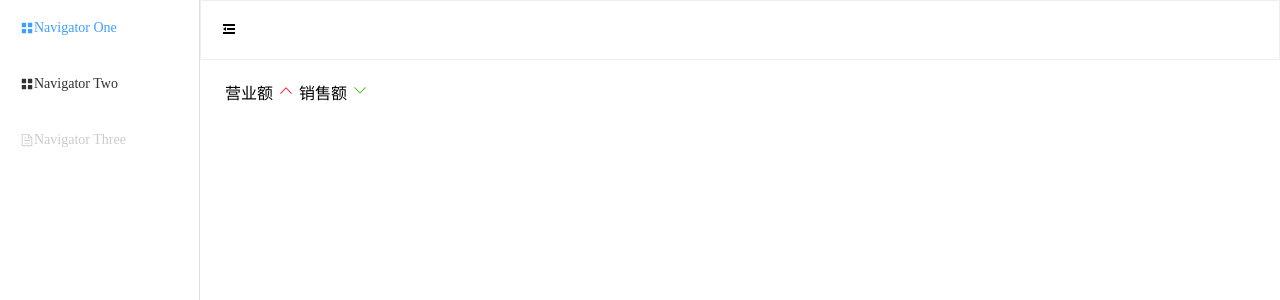
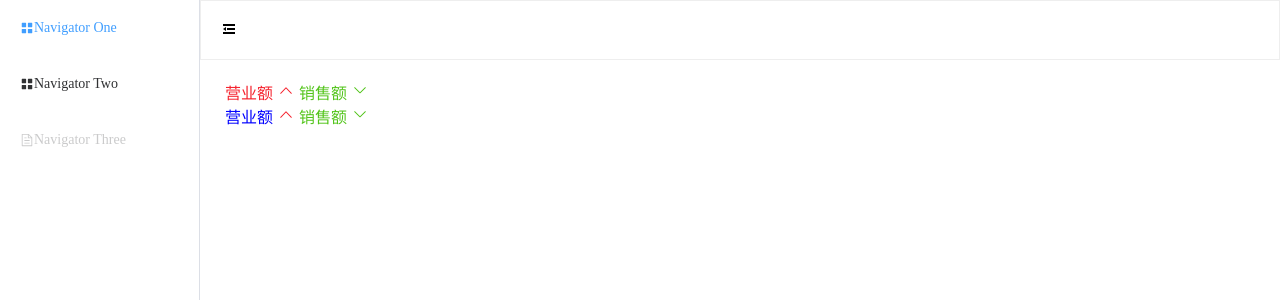
Before and after one commit to Joy-F2E/vue-element-plus-next, a Vue app: page /trend in a window 1280 px wide. Shown: the top 300 px of the page. Built offline with nearby package versions, Linux system fonts and the light colour scheme.

Commit message:
fix: 更新趋势标记组件

```diff
--- a/src/components/Trend/src/index.vue
+++ b/src/components/Trend/src/index.vue
@@ -1,17 +1,28 @@
 <template>
   <div class="trend">
-    <div class="trend--text">
+    <div class="trend--text" :style="{ color: textColor }" >
       <slot v-if="slots.default"></slot>
       <span v-else>{{ text }}</span>
     </div>
     <div class="trend--icon">
-      <el-icon-arrow-up :style="{ color: !reverseColor ? upIconColor : '#52c41a' }" v-if="type === 'up'"></el-icon-arrow-up>
-      <el-icon-arrow-down :style="{ color: !reverseColor ? downIconColor : '#f5222d' }" v-if="type === 'down'"></el-icon-arrow-down>
+      <component
+        :is='`el-icon-${transToKeyBase(upIcon)}`'
+        :style="{ color: !reverseColor ? upIconColor : '#52c41a' }"
+         v-if="type === 'up'"
+      ></component>
+      <component
+        :is='`el-icon-${transToKeyBase(downIcon)}`'
+        :style="{ color: !reverseColor ? downIconColor : '#f5222d' }"
+         v-if="type === 'down'"
+      ></component>
+      <!-- <el-icon-arrow-up :style="{ color: !reverseColor ? upIconColor : '#52c41a' }" v-if="type === 'up'"></el-icon-arrow-up>
+      <el-icon-arrow-down :style="{ color: !reverseColor ? downIconColor : '#f5222d' }" v-if="type === 'down'"></el-icon-arrow-down> -->
     </div>
   </div>
 </template>
 <script setup lang="ts">
-import { useSlots } from 'vue';
+import { transToKeyBase } from '@/utils';
+import { computed, useSlots } from 'vue';
 const props = defineProps({
   // 趋势type是上升（up）还是下降（down）
   type: {
@@ -26,6 +37,22 @@ const props = defineProps({
     type: String,
     default: '#52c41a'
   },
+  upTextColor: {
+    type: String,
+    default: '#f5222d'
+  },
+  downTextColor: {
+    type: String,
+    default: '#52c41a'
+  },
+  upIcon: {
+    type: String,
+    default: 'ArrowUp'
+  },
+  downIcon: {
+    type: String,
+    default: 'ArrowDown'
+  },
   reverseColor: {
     type: Boolean,
     default: false
@@ -35,7 +62,13 @@ const props = defineProps({
     default: '文字'
   }
 })
+// 使用插槽
 let slots = useSlots()
+
+// 设置文本颜色
+let textColor = computed(() => {
+  return props.type === 'up' ? props.upTextColor : props.downTextColor;
+})
 </script>
 <style lang="scss" scoped>
 .trend {
--- a/src/views/trend/index.vue
+++ b/src/views/trend/index.vue
@@ -1,7 +1,13 @@
 <template>
   <div class="trend-wrapper">
-    <m-trend text="营业额" type="up"></m-trend>
-    <m-trend type="down">销售额</m-trend>
+    <div class="trend-item">
+      <m-trend text="营业额" type="up"></m-trend>
+      <m-trend type="down">销售额</m-trend>
+    </div>
+    <div class="trend-item">
+      <m-trend text="营业额" type="up" upTextColor="blue"></m-trend>
+      <m-trend text="销售额" type="down"></m-trend>
+    </div>
   </div>
 </template>
 <script setup lang="ts">
@@ -9,6 +15,8 @@
 </script>
 <style lang="scss" scoped>
 .trend-wrapper {
-  display: flex;
+  .trend-item {
+    display: flex;
+  }
 }
 </style>
```
